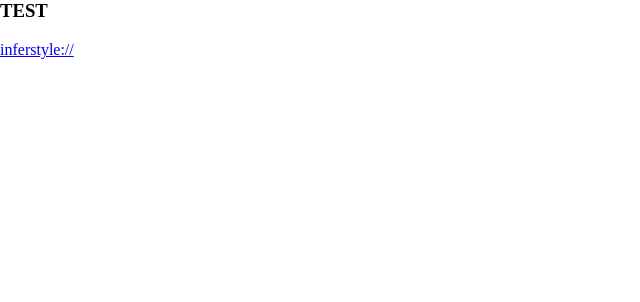
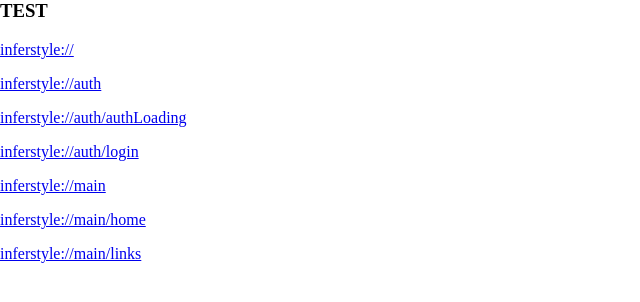
Before and after one commit to hiptkang/hiptkang.github.io, a Jekyll site: the page static/test.html, which Jekyll copies as it is, in a window 1280 px wide. Shown: the top 302 px of the page, without its empty margins (0-640 px from the left). Built offline with Jekyll 4.4.1, drawn with Linux system fonts in a browser that asks for light colours; comment, search, counter and statistics services are not loaded.

Commit message:
- add more schemes

```diff
--- a/static/test.html
+++ b/static/test.html
@@ -13,6 +13,12 @@
 <div id="container">
   <h3>TEST</h3>
   <p><a href="inferstyle://">inferstyle://</a></p>
+  <p><a href="inferstyle://">inferstyle://auth</a></p>
+  <p><a href="inferstyle://">inferstyle://auth/authLoading</a></p>
+  <p><a href="inferstyle://">inferstyle://auth/login</a></p>
+  <p><a href="inferstyle://">inferstyle://main</a></p>
+  <p><a href="inferstyle://">inferstyle://main/home</a></p>
+  <p><a href="inferstyle://">inferstyle://main/links</a></p>
 </div>
 </body>
 </html>
```
